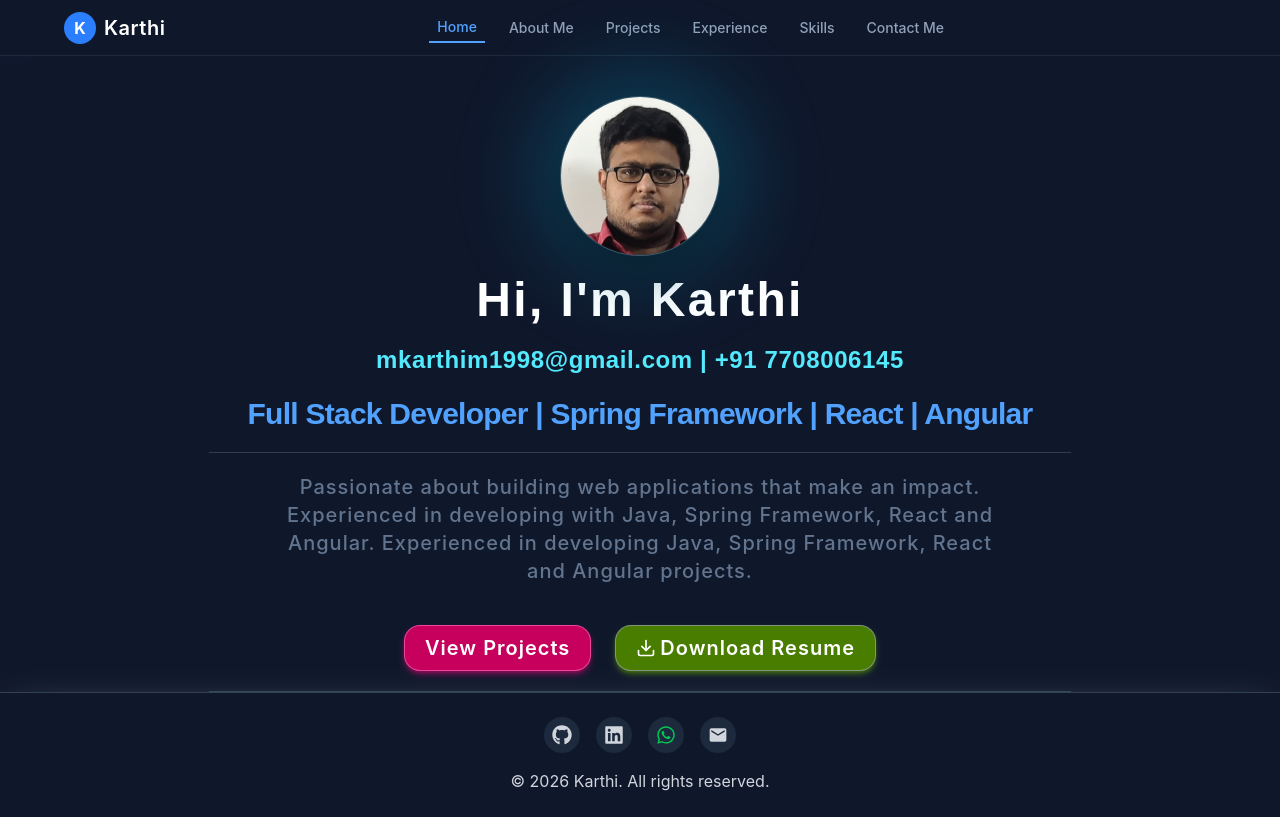
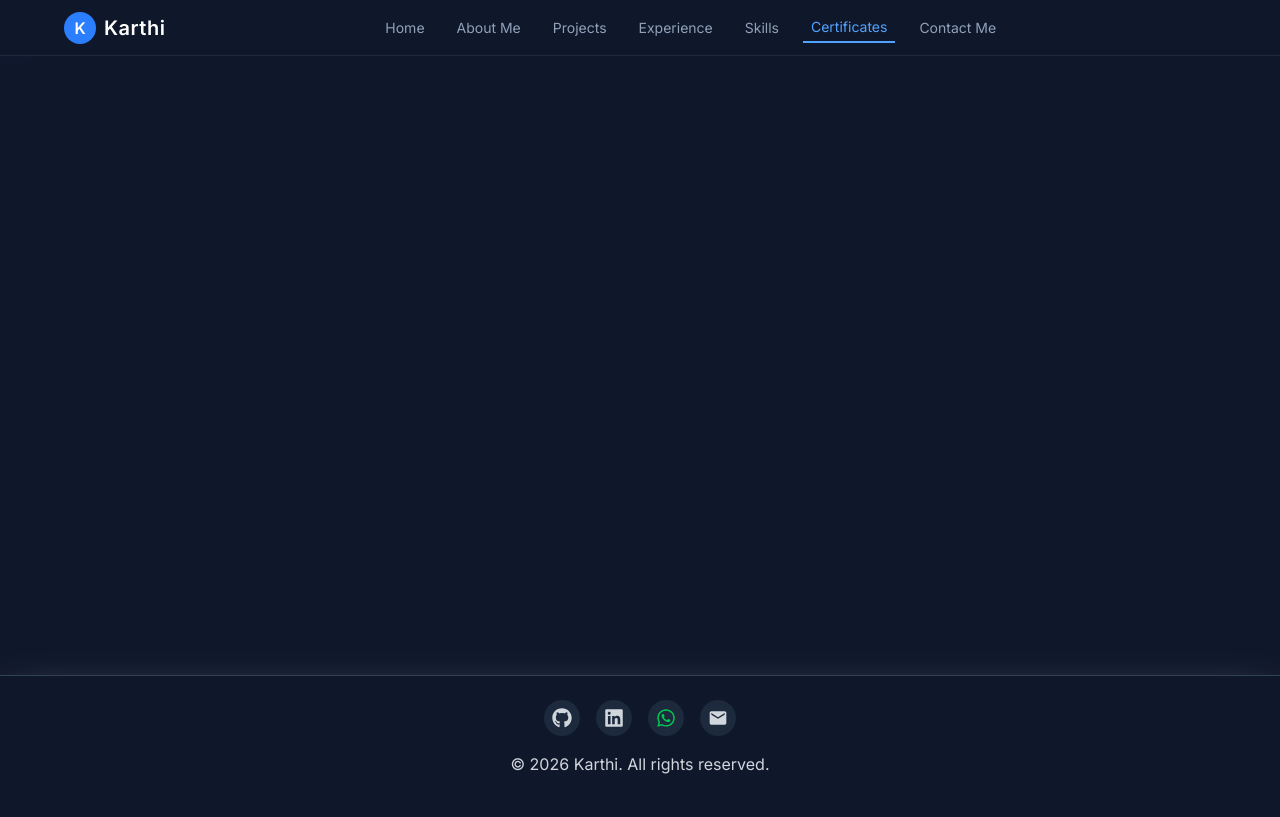
Before and after one commit to karthi-mr/my-portfolio, a React (Vite) app: page /certificates in a window 1280 px wide. Before the commit this address led to /home. Built offline with nearby package versions, Linux system fonts and the light colour scheme.

Commit message:
added certificates

```diff
--- a/src/App.tsx
+++ b/src/App.tsx
@@ -8,6 +8,7 @@ import Skills from "./pages/Skills.tsx";
 import Experience from "./pages/Experience.tsx";
 import Projects from "./pages/Projects.tsx";
 import CursorHighlight from "./pages/CursorHighlight.tsx";
+import Certificates from "./pages/Certificates.tsx";
 
 function App(): ReactElement {
   return (
@@ -22,6 +23,7 @@ function App(): ReactElement {
           <Route path="/skills" element={<Layout><Skills /></Layout>} />
           <Route path="/contact" element={<Layout><Contact /></Layout>} />
           <Route path="/about" element={<Layout><About /></Layout>} />
+          <Route path="/certificates" element={<Layout><Certificates /></Layout>} />
         </Routes>
       </BrowserRouter>
     </>
--- a/src/index.css
+++ b/src/index.css
@@ -1,5 +1,5 @@
+@import url('https://fonts.googleapis.com/css2?family=Inter:wght@400;600&family=Poppins:wght@500;700&display=swap');
 @import "tailwindcss";
-@import url('https://fonts.googleapis.com/css2?family=Inter:wght@400;600&family=Poppins:wght@500;700&display=swap');
 
 @layer base {
   html {
--- /dev/null
+++ b/src/pages/Certificates.tsx
@@ -0,0 +1,11 @@
+import type { ReactElement } from "react";
+
+function Certificates(): ReactElement {
+  return (
+    <>
+
+    </>
+  );
+}
+
+export default Certificates;
--- a/src/pages/Navbar.tsx
+++ b/src/pages/Navbar.tsx
@@ -35,6 +35,7 @@ function Navbar(): ReactElement {
     { to: "/projects", label: "Projects" },
     { to: "/experience", label: "Experience" },
     { to: "/skills", label: "Skills" },
+    { to: "/certificates", label: "Certificates" },
     { to: "/contact", label: "Contact Me" },
   ];
 
```
